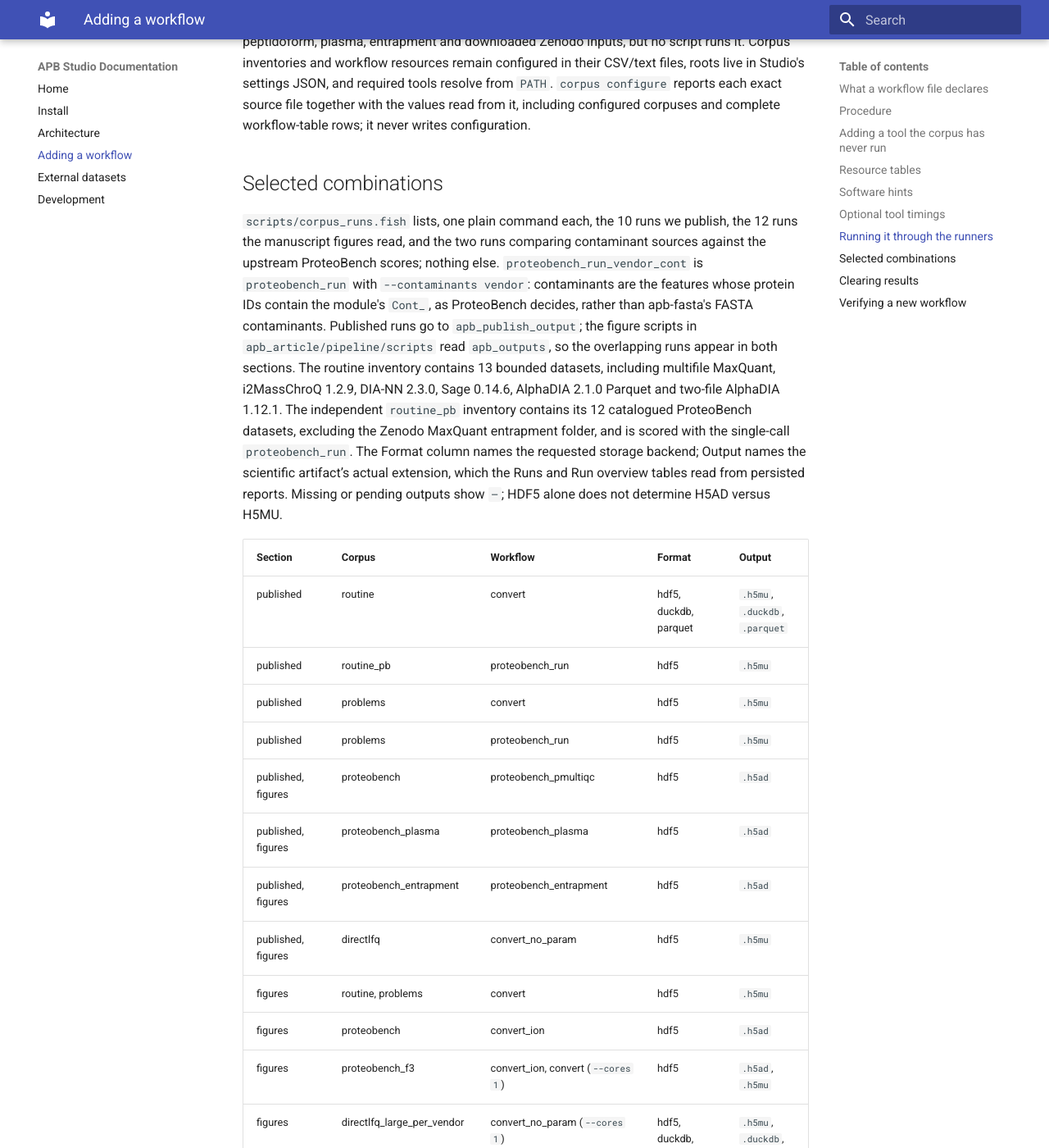
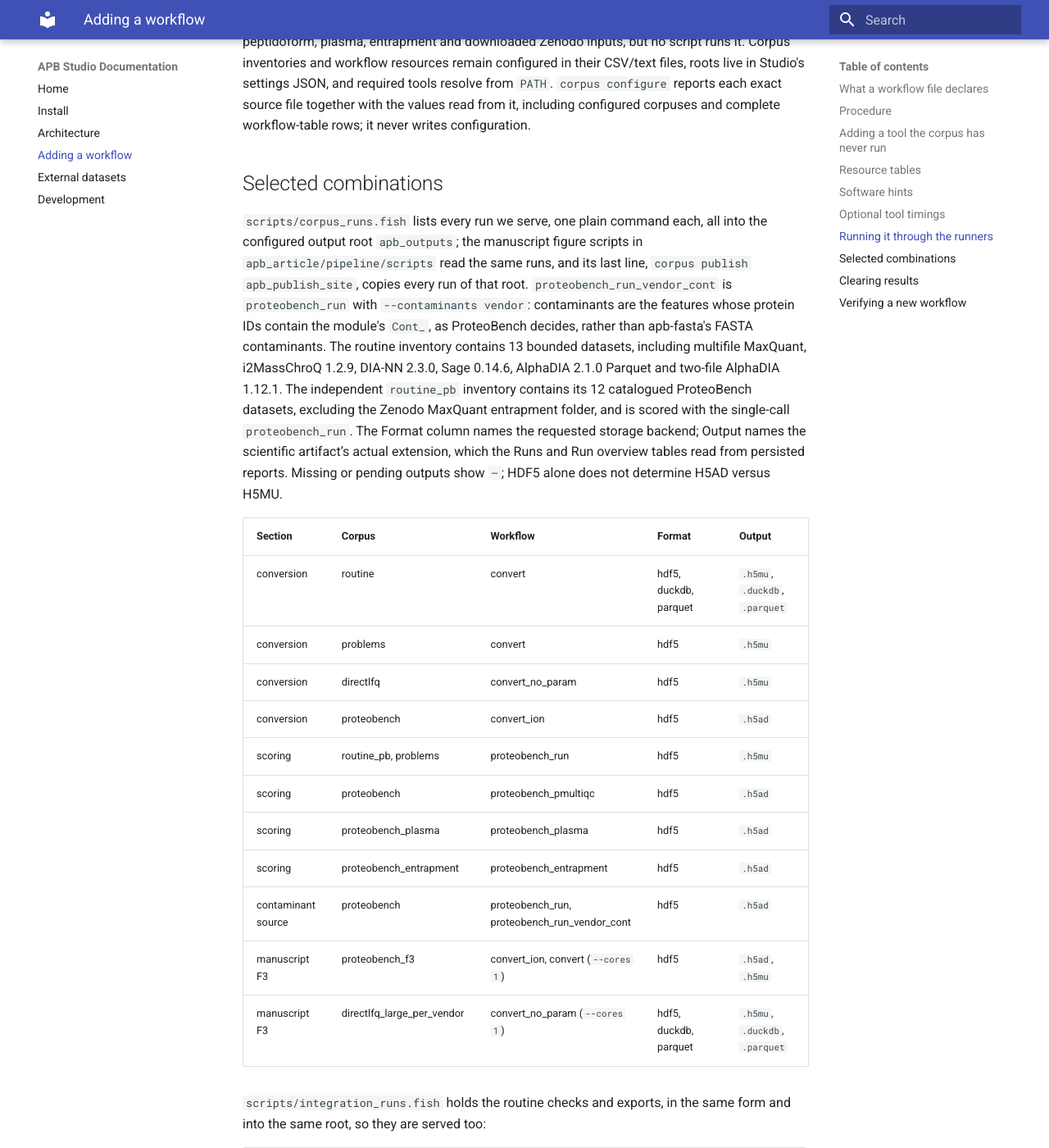
Before and after one commit to anndata-omics-bridge/abp_studio, an MkDocs documentation site: the page built from docs/workflows.md, in a window 1280 px wide and 1400 px high, scrolled down 4340 px. Shown: the whole window at 82% size. Built offline with MkDocs 1.6.1 and Material for MkDocs 9.7.7, drawn with Linux system fonts in a browser that asks for light colours; some of the changed text lies outside the part shown.

Commit message:
chore: one output root; corpus_runs.fish runs every served combination once, then publishes it

```diff
--- a/docs/workflows.md
+++ b/docs/workflows.md
@@ -82,25 +82,23 @@ A workflow needs no runner change to become runnable. `corpus run CORPUS <name>`
 
 ## Selected combinations
 
-`scripts/corpus_runs.fish` lists, one plain command each, the 10 runs we publish, the 12 runs the manuscript figures read, and the two runs comparing contaminant sources against the upstream ProteoBench scores; nothing else. `proteobench_run_vendor_cont` is `proteobench_run` with `--contaminants vendor`: contaminants are the features whose protein IDs contain the module's `Cont_`, as ProteoBench decides, rather than apb-fasta's FASTA contaminants. Published runs go to `apb_publish_output`; the figure scripts in `apb_article/pipeline/scripts` read `apb_outputs`, so the overlapping runs appear in both sections. The routine inventory contains 13 bounded datasets, including multifile MaxQuant, i2MassChroQ 1.2.9, DIA-NN 2.3.0, Sage 0.14.6, AlphaDIA 2.1.0 Parquet and two-file AlphaDIA 1.12.1. The independent `routine_pb` inventory contains its 12 catalogued ProteoBench datasets, excluding the Zenodo MaxQuant entrapment folder, and is scored with the single-call `proteobench_run`. The Format column names the requested storage backend; Output names the scientific artifact’s actual extension, which the Runs and Run overview tables read from persisted reports. Missing or pending outputs show `—`; HDF5 alone does not determine H5AD versus H5MU.
+`scripts/corpus_runs.fish` lists every run we serve, one plain command each, all into the configured output root `apb_outputs`; the manuscript figure scripts in `apb_article/pipeline/scripts` read the same runs, and its last line, `corpus publish apb_publish_site`, copies every run of that root. `proteobench_run_vendor_cont` is `proteobench_run` with `--contaminants vendor`: contaminants are the features whose protein IDs contain the module's `Cont_`, as ProteoBench decides, rather than apb-fasta's FASTA contaminants. The routine inventory contains 13 bounded datasets, including multifile MaxQuant, i2MassChroQ 1.2.9, DIA-NN 2.3.0, Sage 0.14.6, AlphaDIA 2.1.0 Parquet and two-file AlphaDIA 1.12.1. The independent `routine_pb` inventory contains its 12 catalogued ProteoBench datasets, excluding the Zenodo MaxQuant entrapment folder, and is scored with the single-call `proteobench_run`. The Format column names the requested storage backend; Output names the scientific artifact’s actual extension, which the Runs and Run overview tables read from persisted reports. Missing or pending outputs show `—`; HDF5 alone does not determine H5AD versus H5MU.
 
 | Section | Corpus | Workflow | Format | Output |
 | --- | --- | --- | --- | --- |
-| published | routine | convert | hdf5, duckdb, parquet | `.h5mu`, `.duckdb`, `.parquet` |
-| published | routine_pb | proteobench_run | hdf5 | `.h5mu` |
-| published | problems | convert | hdf5 | `.h5mu` |
-| published | problems | proteobench_run | hdf5 | `.h5mu` |
-| published, figures | proteobench | proteobench_pmultiqc | hdf5 | `.h5ad` |
-| published, figures | proteobench_plasma | proteobench_plasma | hdf5 | `.h5ad` |
-| published, figures | proteobench_entrapment | proteobench_entrapment | hdf5 | `.h5ad` |
-| published, figures | directlfq | convert_no_param | hdf5 | `.h5mu` |
-| figures | routine, problems | convert | hdf5 | `.h5mu` |
-| figures | proteobench | convert_ion | hdf5 | `.h5ad` |
-| figures | proteobench_f3 | convert_ion, convert (`--cores 1`) | hdf5 | `.h5ad`, `.h5mu` |
-| figures | directlfq_large_per_vendor | convert_no_param (`--cores 1`) | hdf5, duckdb, parquet | `.h5mu`, `.duckdb`, `.parquet` |
+| conversion | routine | convert | hdf5, duckdb, parquet | `.h5mu`, `.duckdb`, `.parquet` |
+| conversion | problems | convert | hdf5 | `.h5mu` |
+| conversion | directlfq | convert_no_param | hdf5 | `.h5mu` |
+| conversion | proteobench | convert_ion | hdf5 | `.h5ad` |
+| scoring | routine_pb, problems | proteobench_run | hdf5 | `.h5mu` |
+| scoring | proteobench | proteobench_pmultiqc | hdf5 | `.h5ad` |
+| scoring | proteobench_plasma | proteobench_plasma | hdf5 | `.h5ad` |
+| scoring | proteobench_entrapment | proteobench_entrapment | hdf5 | `.h5ad` |
 | contaminant source | proteobench | proteobench_run, proteobench_run_vendor_cont | hdf5 | `.h5ad` |
+| manuscript F3 | proteobench_f3 | convert_ion, convert (`--cores 1`) | hdf5 | `.h5ad`, `.h5mu` |
+| manuscript F3 | directlfq_large_per_vendor | convert_no_param (`--cores 1`) | hdf5, duckdb, parquet | `.h5mu`, `.duckdb`, `.parquet` |
 
-`scripts/integration_runs.fish` holds the rest, in the same form, into `apb_outputs`:
+`scripts/integration_runs.fish` holds the routine checks and exports, in the same form and into the same root, so they are served too:
 
 | Section | Corpus | Workflow | Format | Output |
 | --- | --- | --- | --- | --- |
```
Also changed, not shown: AGENTS.md (+2 -2 lines), README.md (+6 -6 lines), 1 other file.
